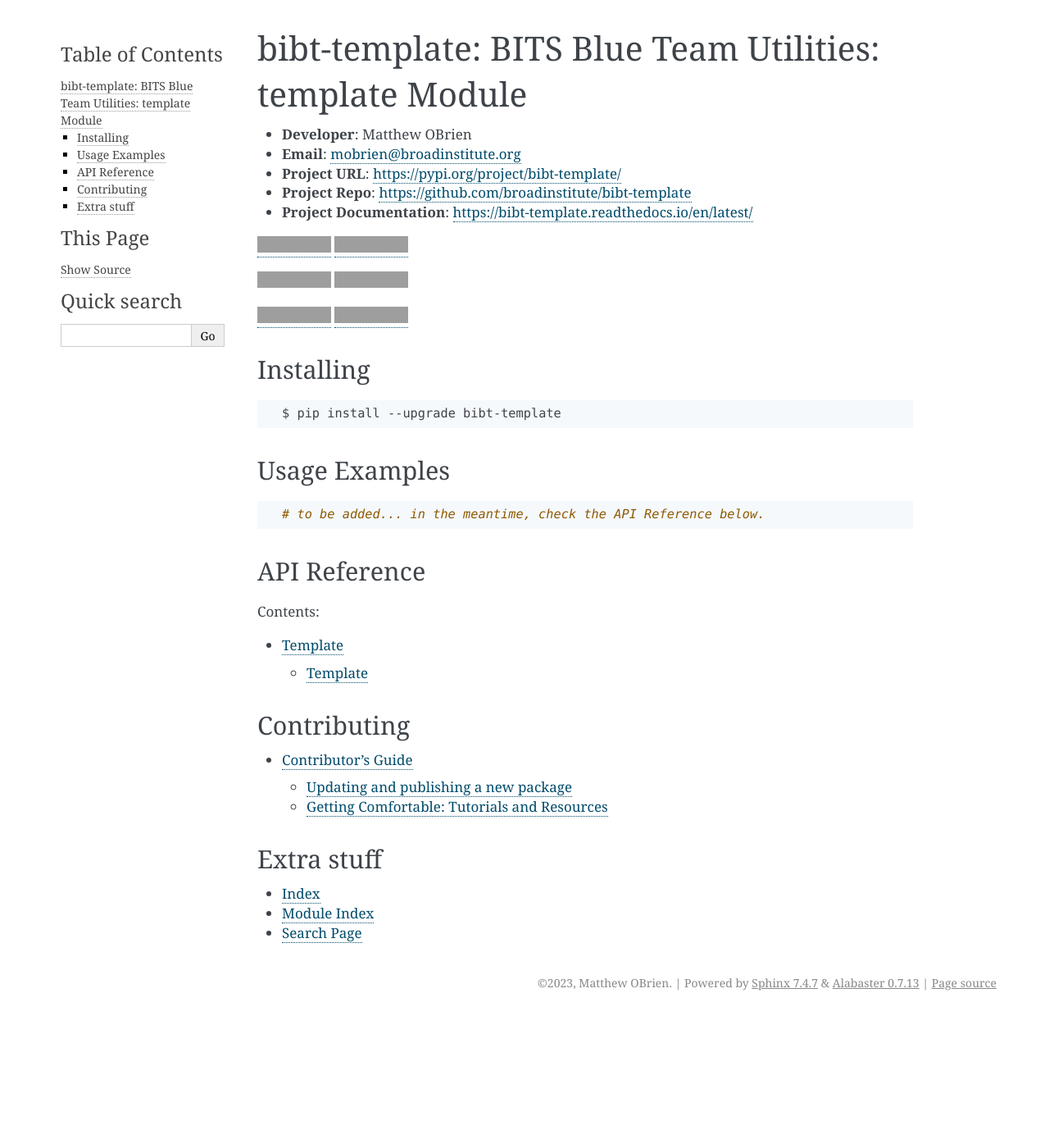
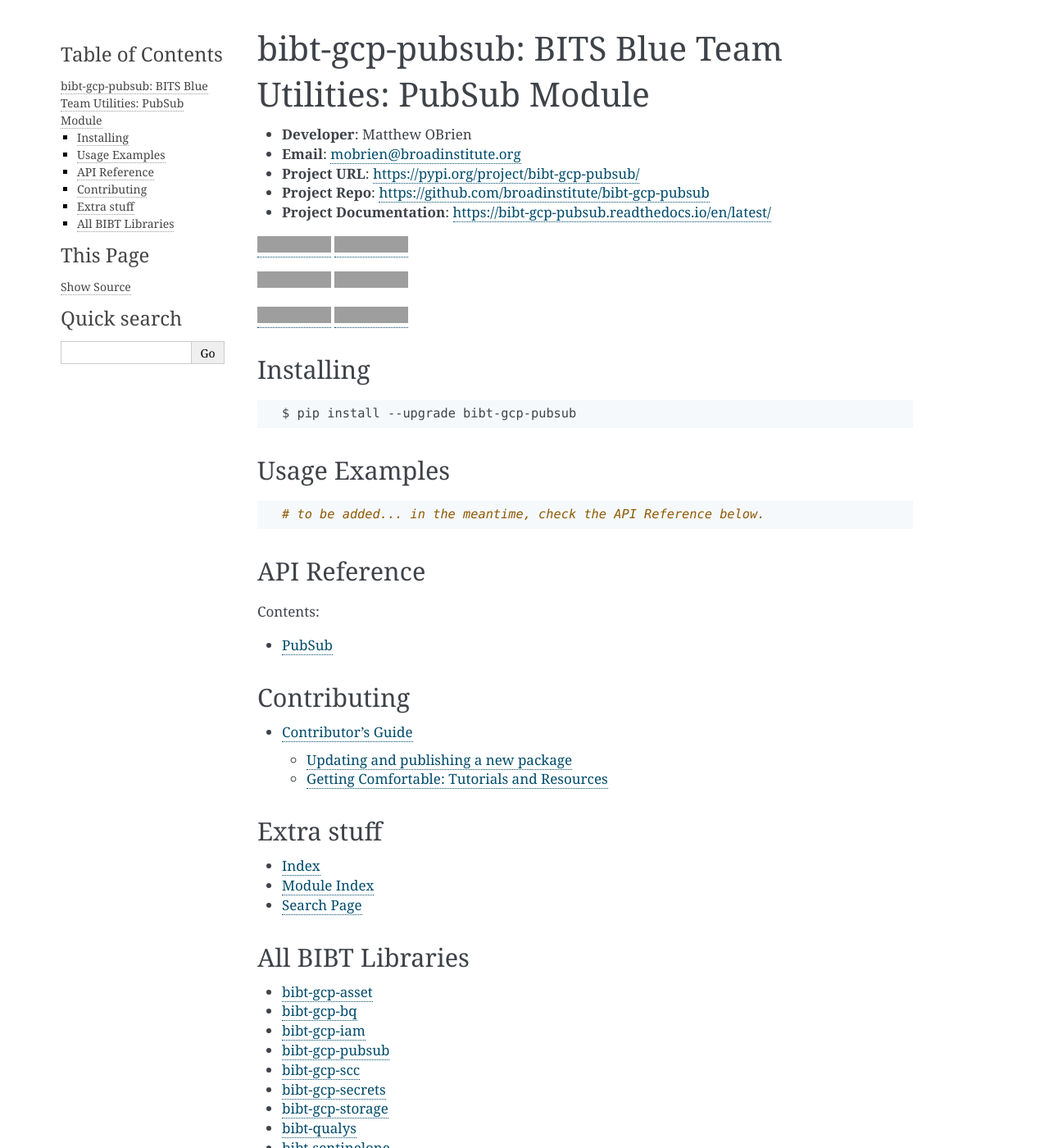
Before and after one commit to broadinstitute/bibt-gcp-pubsub, a Sphinx documentation site: the page built from docs/index.rst, in a window 1280 px wide and 1400 px high. Shown: the whole window at 82% size. Built offline with Sphinx 7.4.7, drawn with Linux system fonts in a browser that asks for light colours; the version number is read from the project's files by our own code; grey boxes are pictures that could not be loaded.

Commit message:
metadata/config upgrades

```diff
--- a/docs/conf.py
+++ b/docs/conf.py
@@ -13,11 +13,11 @@ import sys
 sys.path.insert(0, os.path.abspath(".."))
 sys.path.insert(0, os.path.abspath("."))
 
-from bibt.template import __version__  # noqa: E402
+from bibt.gcp.pubsub import __version__  # noqa: E402
 
 # -- Project information -----------------------------------------------------
 
-project = "bibt-template"
+project = "bibt-gcp-pubsub"
 copyright = "2023, Matthew OBrien"
 author = "Matthew OBrien"
 version = __version__
--- a/docs/index.rst
+++ b/docs/index.rst
@@ -1,11 +1,11 @@
-bibt-template: BITS Blue Team Utilities: template Module
+bibt-gcp-pubsub: BITS Blue Team Utilities: PubSub Module
 ==========================================================================
 
 -  **Developer**: Matthew OBrien
 -  **Email**: mobrien@broadinstitute.org
--  **Project URL**: https://pypi.org/project/bibt-template/
--  **Project Repo**: https://github.com/broadinstitute/bibt-template
--  **Project Documentation**: https://bibt-template.readthedocs.io/en/latest/
+-  **Project URL**: https://pypi.org/project/bibt-gcp-pubsub/
+-  **Project Repo**: https://github.com/broadinstitute/bibt-gcp-pubsub
+-  **Project Documentation**: https://bibt-gcp-pubsub.readthedocs.io/en/latest/
 
 
 |docs| |last_commit|
@@ -14,28 +14,28 @@ bibt-template: BITS Blue Team Utilities: template Module
 
 |versions| |pypi_installs|
 
-.. |docs| image:: https://img.shields.io/readthedocs/bibt-template
-   :target: https://bibt-template.readthedocs.io/
+.. |docs| image:: https://img.shields.io/readthedocs/bibt-gcp-pubsub
+   :target: https://bibt-gcp-pubsub.readthedocs.io/
 
-.. |last_commit| image:: https://img.shields.io/github/last-commit/broadinstitute/bibt-template
-   :target: https://github.com/broadinstitute/bibt-template
+.. |last_commit| image:: https://img.shields.io/github/last-commit/broadinstitute/bibt-gcp-pubsub
+   :target: https://github.com/broadinstitute/bibt-gcp-pubsub
 
 .. |status| image:: https://img.shields.io/badge/status-beta-orange
 
-.. |top_lang| image:: https://img.shields.io/github/languages/top/broadinstitute/bibt-template
+.. |top_lang| image:: https://img.shields.io/github/languages/top/broadinstitute/bibt-gcp-pubsub
 
-.. |versions| image:: https://img.shields.io/pypi/pyversions/bibt-template
-   :target: https://pypi.org/project/bibt-template/
+.. |versions| image:: https://img.shields.io/pypi/pyversions/bibt-gcp-pubsub
+   :target: https://pypi.org/project/bibt-gcp-pubsub/
 
-.. |pypi_installs| image:: https://img.shields.io/pypi/dm/bibt-template?label=pypi%20installs
-   :target: https://pypi.org/project/bibt-template/
+.. |pypi_installs| image:: https://img.shields.io/pypi/dm/bibt-gcp-pubsub?label=pypi%20installs
+   :target: https://pypi.org/project/bibt-gcp-pubsub/
 
 Installing
 ----------
 
 .. code:: bash
 
-    $ pip install --upgrade bibt-template
+    $ pip install --upgrade bibt-gcp-pubsub
 
 Usage Examples
 --------------
@@ -50,7 +50,7 @@ API Reference
    :maxdepth: 2
    :caption: Contents:
 
-   template
+   modules/pubsub
 
 Contributing
 ------------
@@ -65,3 +65,17 @@ Extra stuff
 * :ref:`genindex`
 * :ref:`modindex`
 * :ref:`search`
+
+All BIBT Libraries
+------------------
+
+- `bibt-gcp-asset <https://github.com/broadinstitute/bibt-gcp-asset>`_
+- `bibt-gcp-bq <https://github.com/broadinstitute/bibt-gcp-bq>`_
+- `bibt-gcp-iam <https://github.com/broadinstitute/bibt-gcp-iam>`_
+- `bibt-gcp-pubsub <https://github.com/broadinstitute/bibt-gcp-pubsub>`_
+- `bibt-gcp-scc <https://github.com/broadinstitute/bibt-gcp-scc>`_
+- `bibt-gcp-secrets <https://github.com/broadinstitute/bibt-gcp-secrets>`_
+- `bibt-gcp-storage <https://github.com/broadinstitute/bibt-gcp-storage>`_
+- `bibt-qualys <https://github.com/broadinstitute/bibt-qualys>`_
+- `bibt-sentinelone <https://github.com/broadinstitute/bibt-sentinelone>`_
+- `bibt-slack <https://github.com/broadinstitute/bibt-slack>`_
--- a/requirements.txt
+++ b/requirements.txt
@@ -0,0 +1 @@
+google-cloud-pubsub==2.19.0
```
Also changed, not shown: CHANGELOG.md (+1 -1 lines), README.md (+19 -60 lines), docs/modules/pubsub.rst (added, +7 -0 lines), docs/modules/template.rst (deleted, +0 -10 lines), docs/template.rst (deleted, +0 -7 lines), pyproject.toml (+11 -11 lines), requirements-dev.txt (+4 -3 lines), .bumpversion.cfg, bibt/gcp/pubsub/version.py (renamed from bibt/template/version.py), 9 other files.
